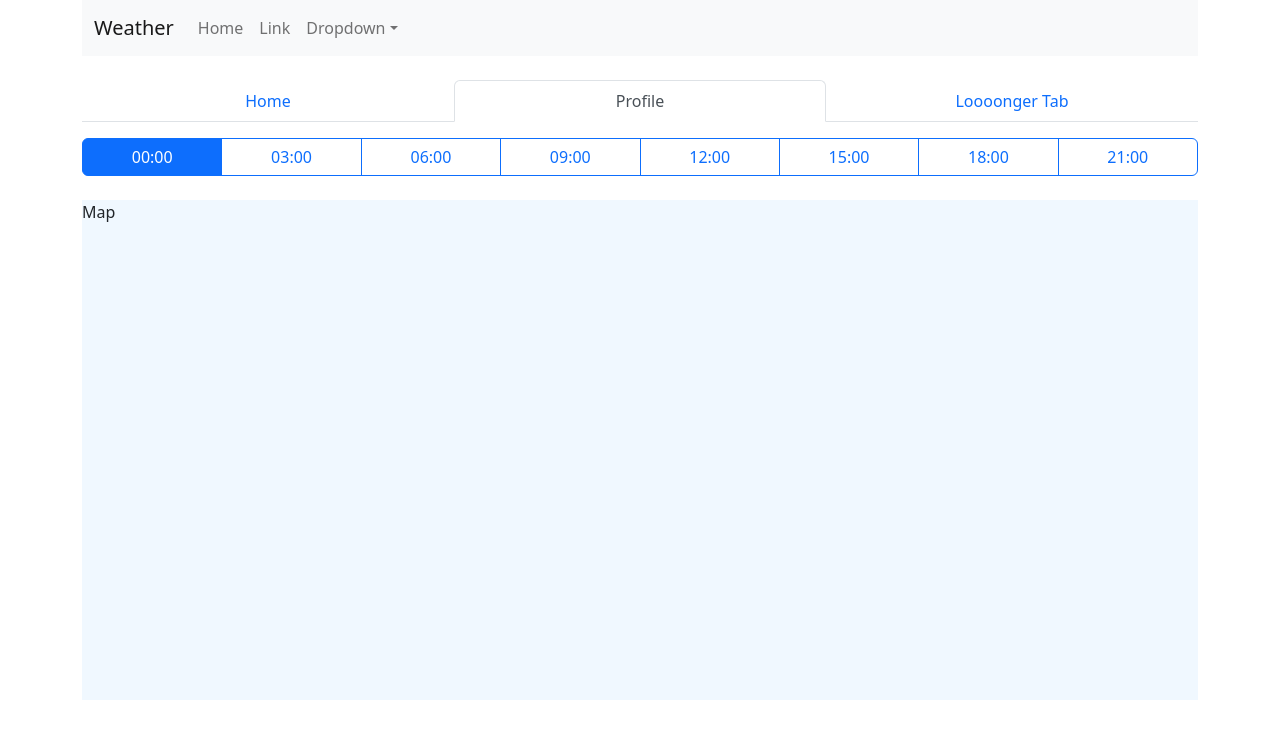
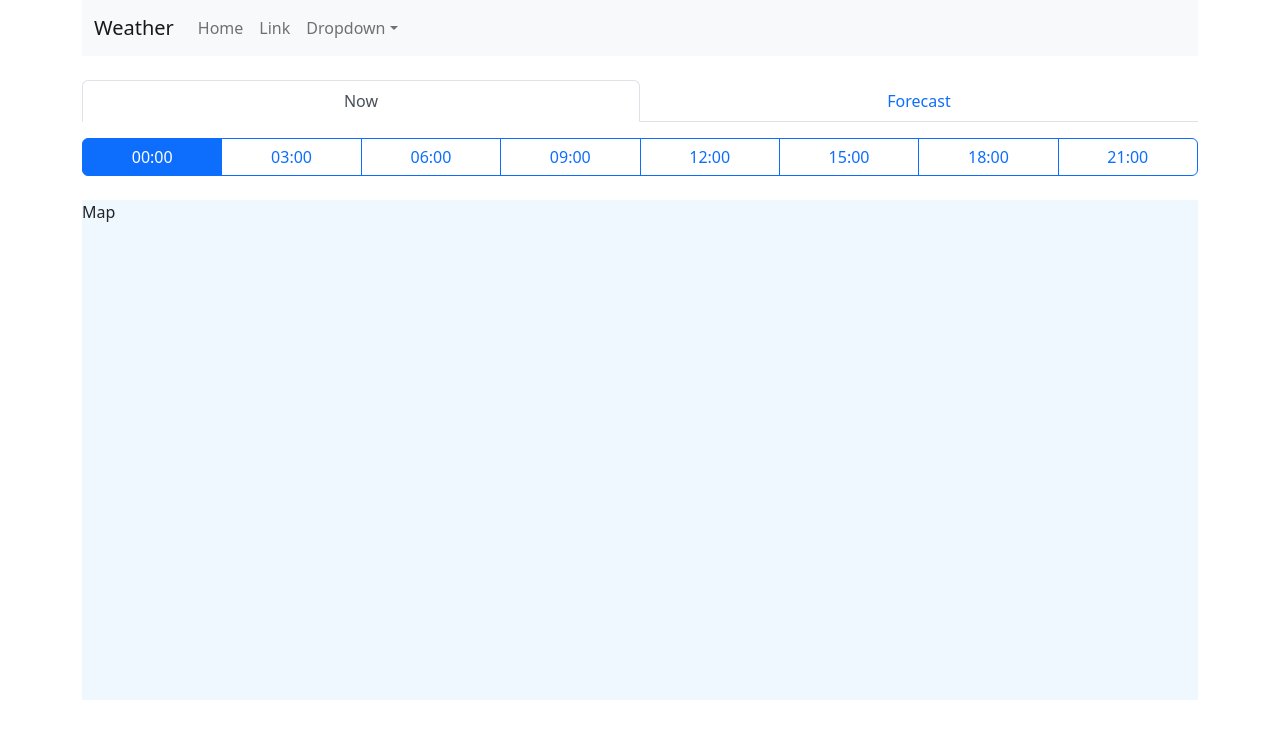
Before and after one commit to rmehtije/weather, a React (Create React App) app: page / in a window 1280 px wide. Shown: the top 738 px of the page. Built offline with nearby package versions, Linux system fonts and the light colour scheme.

Commit message:
tabs change

```diff
--- a/src/Body/index.js
+++ b/src/Body/index.js
@@ -7,21 +7,17 @@ import './body.scss';
 function Body() {
     return (
         <Tabs
-            defaultActiveKey="profile"
+            defaultActiveKey="now"
             id="justify-tab-example"
             className="mb-3"
             justify
         >
-            <Tab eventKey="home" title="Home">
-                <TimeSelector id="home"/>
+            <Tab eventKey="now" title="Now">
+                <TimeSelector id="now"/>
                 <Map />
             </Tab>
-            <Tab eventKey="profile" title="Profile">
-                <TimeSelector id="profile"/>
-                <Map />
-            </Tab>
-            <Tab eventKey="longer-tab" title="Loooonger Tab">
-                <TimeSelector id="longer"/>
+            <Tab eventKey="forecast" title="Forecast">
+                <TimeSelector id="forcast"/>
                 <Map />
             </Tab>
         </Tabs>
```
